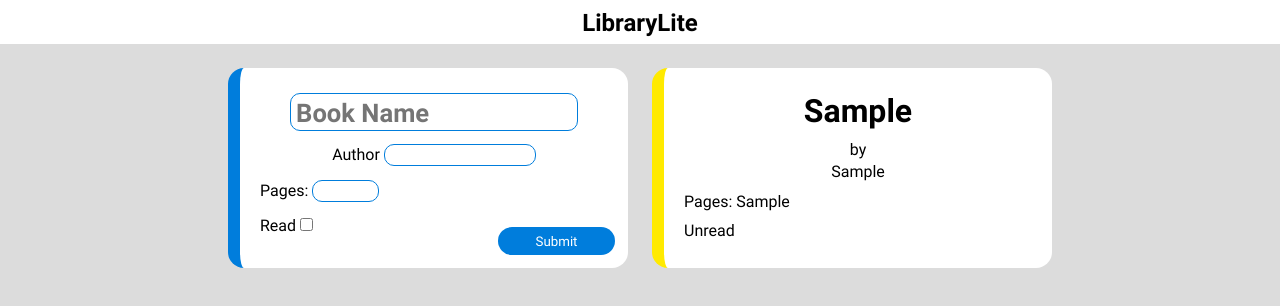
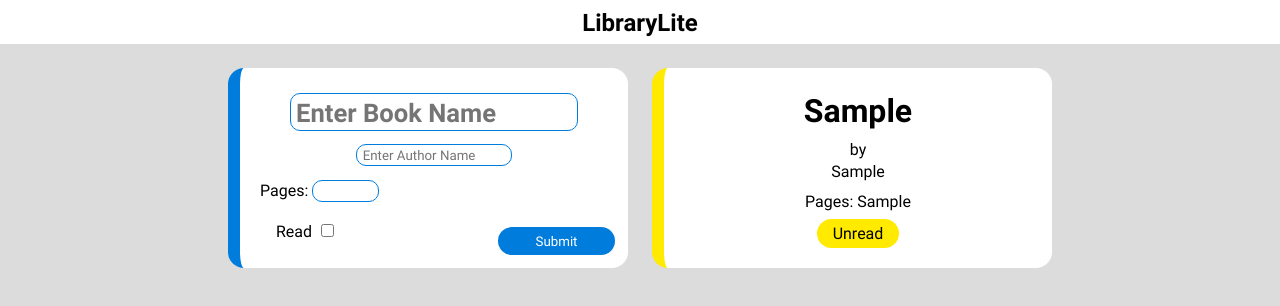
Before and after one commit to Dark-WizZ/library, a plain HTML site: page index.html in a window 1280 px wide. Both pictures are taken after typing "Sample", "Sample", "Sample" into the empty fields and a click on the button "Submit". Drawn offline with Linux system fonts and the light colour scheme.

Commit message:
Add color theme

```diff
--- a/index.html
+++ b/index.html
@@ -19,12 +19,12 @@
         <div class="input">
           <div class="bookName">
             <label for="bookName" aria-label="Book Name"></label>
-            <input type="text" id="bookName" placeholder="Book Name"
+            <input type="text" id="bookName" placeholder="Enter Book Name"
             maxlength="40">
           </div>
           <div class="author">
-            <label for="author">Author</label>
-            <input type="text" id="author" maxlength="25">
+            <label for="author" aria-label="Author"></label>
+            <input type="text" id="author" maxlength="25" placeholder="Enter Author Name">
           </div>
           <div class="pages">
             <label for="pages">Pages:</label>
--- a/script.js
+++ b/script.js
@@ -13,6 +13,22 @@ let remove = document.querySelectorAll('.remove');
 let edit = document.querySelectorAll('.edit')
 
 submitIP.addEventListener('click', addBook);
+
+function removeMouseOver(){
+  let def = this.parentElement.style.borderLeft;
+  this.parentElement.style.borderLeft = "12px solid red"
+  this.addEventListener('mouseout',()=>{
+    this.parentElement.style.borderLeft = def;
+  })
+}
+
+function editMouseOver(){
+  let def = this.parentElement.style.borderLeft;
+  this.parentElement.style.borderLeft = "12px solid rgb(0, 125, 220)"
+  this.addEventListener('mouseout',()=>{
+    this.parentElement.style.borderLeft = def;
+  })
+}
 
 function editElem(){
   let book = library[0];
@@ -65,7 +81,7 @@ function updateView(){
     let _pages = book.pages;
     let _isRead = book.isRead;
     input.insertAdjacentHTML('afterend',
-            `<div class="card ${(_isRead)?'read':'Unread'} index='${count}'">
+            `<div class="card ${(_isRead)?'read':'unread'} index='${count}'">
               <div class="bookName">${_bookName?_bookName:'Title Undefined'}</div>
               <div class="author">by<br>${_author?_author:'Author Undefined'}</div>
               <div class="pages">Pages: ${_pages?_pages:'undefined'}</div>
@@ -79,10 +95,12 @@ function updateView(){
   card = document.querySelectorAll('.card');
   remove = document.querySelectorAll('.remove');
   remove.forEach((r)=>{
-    r.addEventListener('click', removeElem)
+    r.addEventListener('click', removeElem);
+    r.addEventListener('mouseover', removeMouseOver);
   })
   edit = document.querySelectorAll('.edit');
   edit.forEach((e)=>{
-    e.addEventListener('click', editElem)
+    e.addEventListener('click', editElem);
+    e.addEventListener('mouseover', editMouseOver);
   })
 }
--- a/style.css
+++ b/style.css
@@ -2,6 +2,8 @@
   --blue-clr: rgb(0, 125, 220);
   --main-clr: rgb(220, 220, 220);
   --header-clr: white;
+  --read: rgb(77, 255, 0);
+  --unread: rgb(255, 234, 0);
   margin: 0;
   border: 0;
   box-sizing: border-box;
@@ -52,11 +54,12 @@ button{
   border-left: 12px solid var(--blue-clr);
 }
 .cards .card{
+  justify-items: center;
   position: relative;
-  border-left: 12px solid rgb(255, 234, 0);
+  border-left: 12px solid var(--unread);
 }
 .cards .card.read{
-  border-left: 12px solid rgb(77, 255, 0);
+  border-left: 12px solid var(--read);
 }
 
 .bookName{
@@ -72,6 +75,7 @@ button{
 }
  #author{
   justify-self: end;
+  padding-left: 0.4em;
 }
 .author{
   text-align: center;
@@ -124,3 +128,22 @@ input{
 .card:hover .edit{
   display: block;
 }
+.isRead{
+  display: grid;
+  grid-auto-flow: column;
+  justify-content: start;
+  gap:9px;
+  text-align: center;
+  align-items: center;
+  border-radius: 16px;
+  padding: 0 16px;
+}
+.read .isRead{
+  background-color: var(--read);
+}
+.unread .isRead{
+  background-color: var(--unread);
+}
+.edit:hover, .remove:hover, button:hover, input[type="checkbox"]{
+  cursor: pointer;
+}
```
